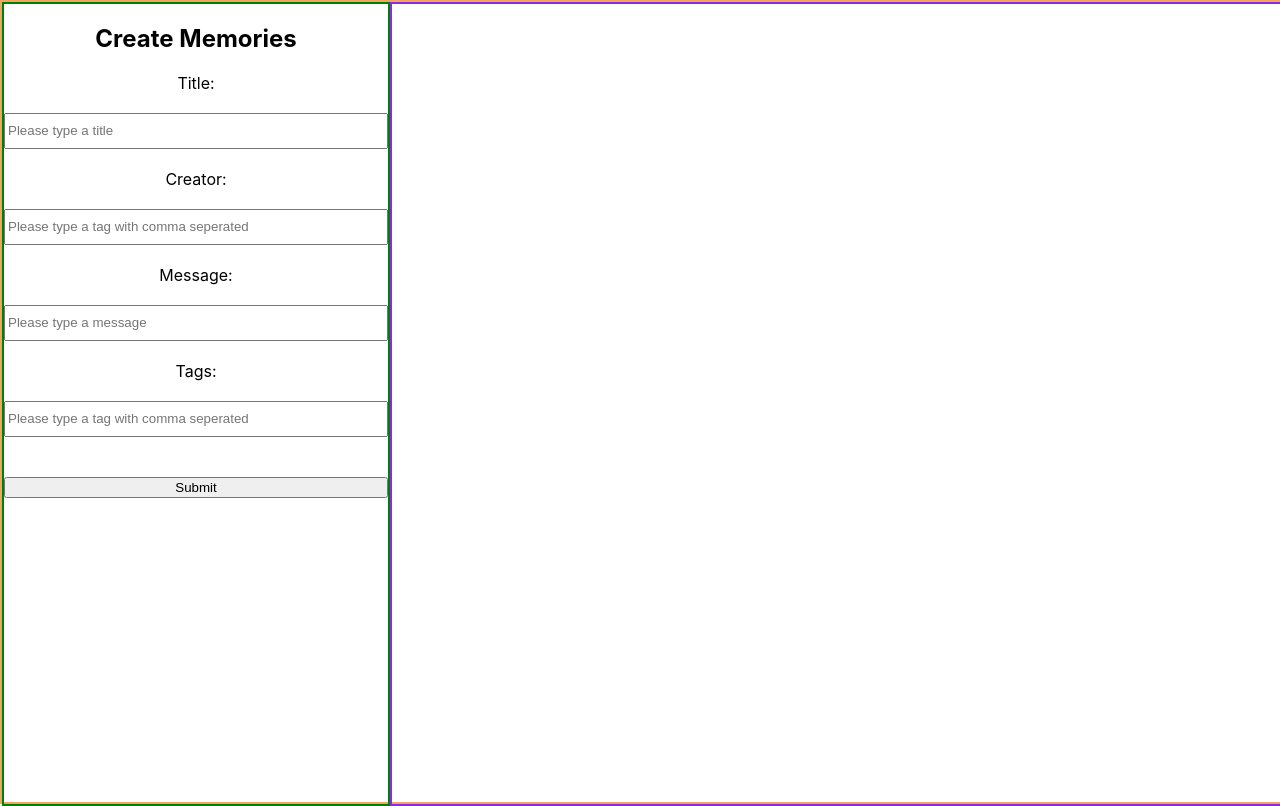
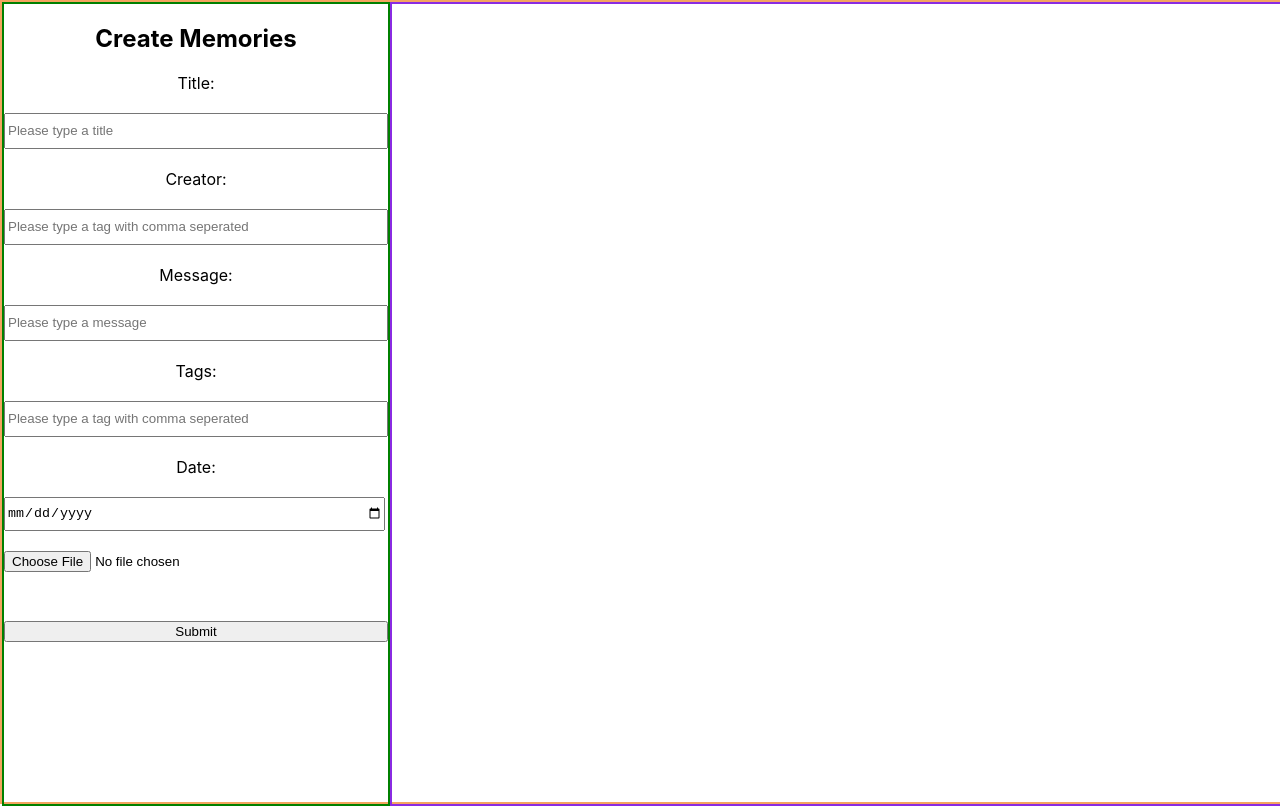
Before and after one commit to MelTermin/Memories_with_React_Node.js_Postgres, a React (Create React App) app in the folder client/: page / in a window 1280 px wide. Built offline with nearby package versions, Linux system fonts and the light colour scheme.

Commit message:
new changes

```diff
--- a/client/package.json
+++ b/client/package.json
@@ -9,6 +9,7 @@
     "axios": "^0.24.0",
     "react": "^17.0.2",
     "react-dom": "^17.0.2",
+    "react-file-base64": "^1.0.3",
     "react-scripts": "4.0.3",
     "web-vitals": "^1.1.2"
   },
--- a/client/src/Components/Form.js
+++ b/client/src/Components/Form.js
@@ -1,5 +1,5 @@
 import React, { useState }  from 'react'
-// import FileBase from 'react-file-base64';
+import FileBase from "react-file-base64";
 import axios from "axios";
 
 function Form() {
@@ -9,7 +9,9 @@ function Form() {
     creator: '',
      message: '',
      tags: '',
-    //  selected_file: ''
+     like_count:0,
+     created_at:'',
+    selected_file: ''
   })
 
   const handleSubmit = (e)=> {
@@ -19,11 +21,15 @@ function Form() {
       creator: postMemories.creator,
        message: postMemories.message,
        tags: postMemories.tags,
+       selected_file:postMemories.selected_file,
+       created_at: postMemories.created_at,
 
     }).then(data=> {
       console.log("data", data)
     })
   }
+
+
   return (
     <div className="form-container">
       <form onSubmit= {handleSubmit}>
@@ -40,7 +46,10 @@ function Form() {
         <label>Tags:</label>
         <input type="text" name="tags" value= {postMemories.tags}  placeholder="Please type a tag with comma seperated"  onChange={(e) => setPostMemories({ ...postMemories, tags: e.target.value })}></input>
 
-        {/* <FileBase type="file" multiple={false} onDone={({ base64 }) => setPostMemories({ ...postMemories, selected_file: base64 })} /> */}
+        <label>Date:</label>
+        <input type="date" value={postMemories.created_at} name="created_at" onChange={(e) => setPostMemories({ ...postMemories, created_at: e.target.value })}></input>
+
+       <FileBase type="file" multiple={false} onDone={({ base64 }) => setPostMemories({ ...postMemories, selected_file: base64 })} />
 
         <br/>
         <button>Submit</button>
```
Also changed, not shown: 1 other file (tests, documents, lock files or other folders).
